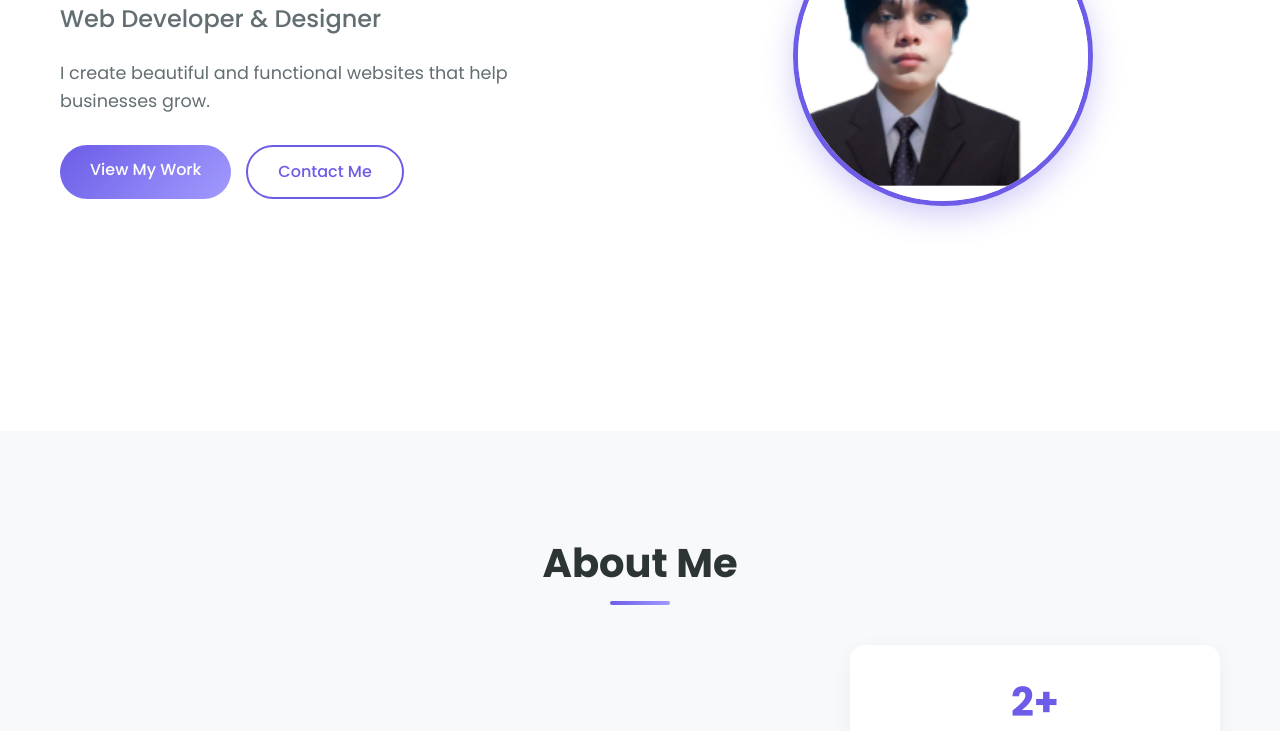
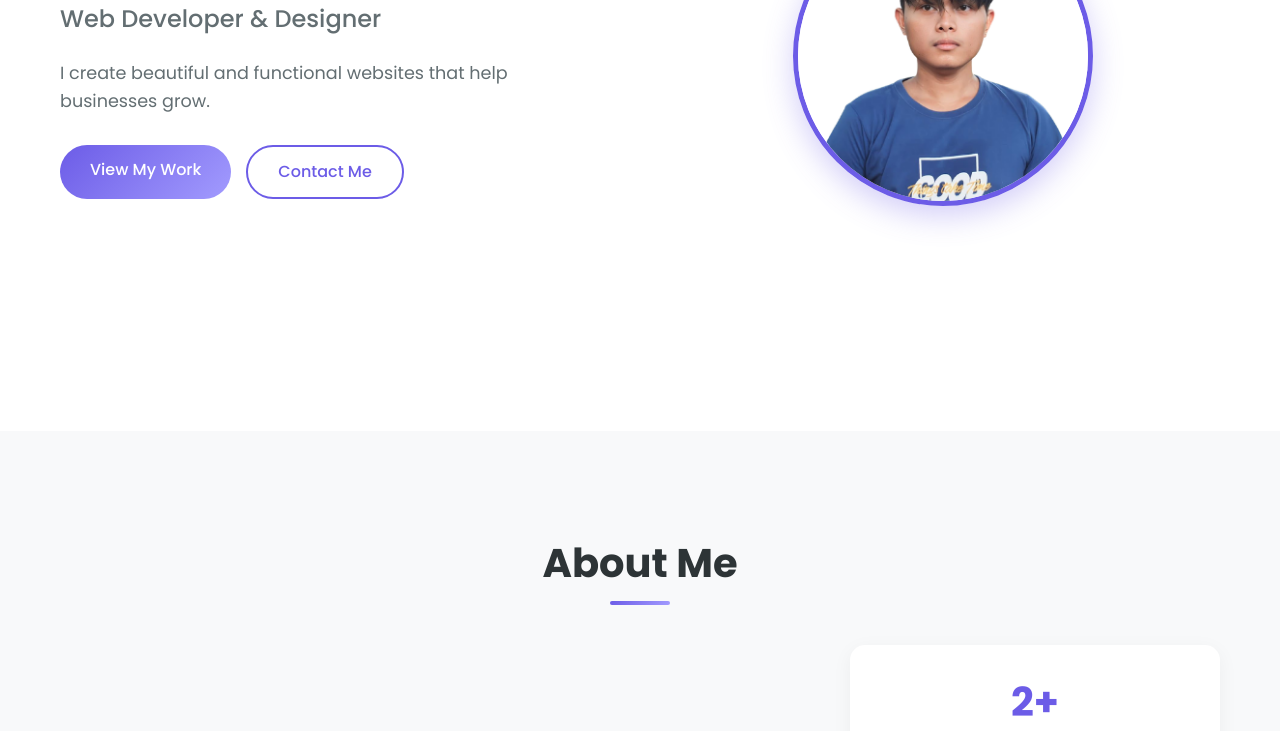
Before and after one commit to B0GARTT00/Porfolio, a plain HTML site: page index.html in a window 1280 px wide. Shown: the part 369-1100 px from the top of the page. Drawn offline with Linux system fonts and the light colour scheme.

Commit message:
Use id pic instead

```diff
--- a/index.html
+++ b/index.html
@@ -39,7 +39,7 @@
             </div>
         </div>
         <div class="hero-image">
-            <img src="photo port.png" alt="My Photo" class="profile-photo">
+            <img src="id pic.png" alt="My Photo" class="profile-photo">
         </div>
     </section>
 
```
Also changed, not shown: id pic.png (added).
